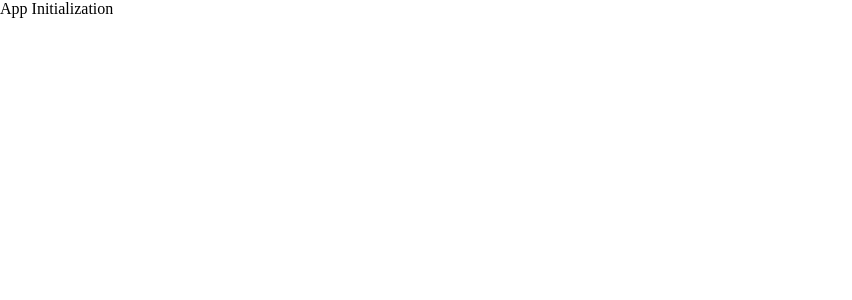
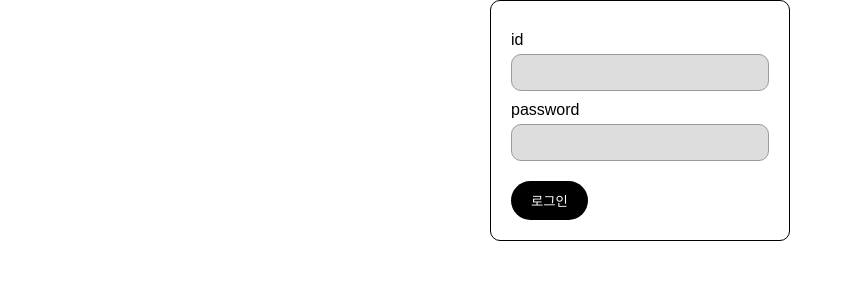
Before and after one commit to FRONTENDSCHOOL7/final-13-read-we, a React (Create React App) app: page / in a window 1280 px wide. Shown: the top 300 px of the page, without its empty margins (0-852 px from the left). Built offline with nearby package versions, Linux system fonts and the light colour scheme.

Commit message:
Design: login UI 구현

```diff
--- a/src/index.js
+++ b/src/index.js
@@ -1,11 +1,13 @@
 import React from 'react';
 import ReactDOM from 'react-dom/client';
-import App from './App';
 import './common.css';
+import LoginPage from './login-Page/LoginPage';
+import Header from '../src/Header.js';
+import './App.css';
 
 const root = ReactDOM.createRoot(document.getElementById('root'));
 root.render(
   <React.StrictMode>
-    <App />
+    <LoginPage></LoginPage>
   </React.StrictMode>,
 );
--- /dev/null
+++ b/src/login-Page/Login.css
@@ -0,0 +1,43 @@
+body {
+  font-family: 'Pretendard',sans-serif;
+  font-size: 16px;
+
+}
+
+.login-container {
+  width: 300px;
+  margin: 0 auto;
+  padding: 20px;
+  border: 1px solid rgb(0, 0, 0);
+  border-radius: 10px;
+
+}
+
+label {
+  display: block;
+  margin-top: 10px;
+}
+
+.input-box {
+  width: 100%;
+  padding: 10px;
+  margin-top: 5px;
+  border: 1px solid #9b9b9b;
+  background-color: #dddddd;
+  border-radius: 10px;
+}
+
+.input-box :focus {
+  border: 1px solid black;
+  background-color: #f0f0f0;
+}
+
+.Loginbutton {
+  margin-top: 20px;
+  background-color: #000000;
+  color: #fff;
+  border: none;
+  padding: 10px 20px;
+  cursor: pointer;
+  border-radius: 40px;
+}
--- /dev/null
+++ b/src/login-Page/LoginPage.jsx
@@ -0,0 +1,45 @@
+import React, { useState } from 'react';
+import './Login.css';
+
+export default function LoginPage() {
+  const [username, setUsername] = useState('');
+  const [password, setPassword] = useState('');
+
+  const handleLogin = (e) => {
+    e.preventDefault();
+
+    if (username === '사용자명' && password === '비밀번호') {
+      alert('로그인 성공!');
+    } else {
+      alert('로그인 실패. 사용자 이름 또는 비밀번호를 확인하세요.');
+    }
+  };
+  return (
+    <div className="login-container">
+      <form onSubmit={handleLogin}>
+        <label>id</label>
+        <input
+          className="input-box"
+          type="text"
+          value={username}
+          onChange={(e) => setUsername(e.target.value)}
+          required
+        />
+        <br />
+
+        <label>password</label>
+        <input
+          className="input-box"
+          type="password"
+          value={password}
+          onChange={(e) => setPassword(e.target.value)}
+          required
+        />
+        <br />
+        <button className="Loginbutton" type="submit">
+          로그인
+        </button>
+      </form>
+    </div>
+  );
+}
```
